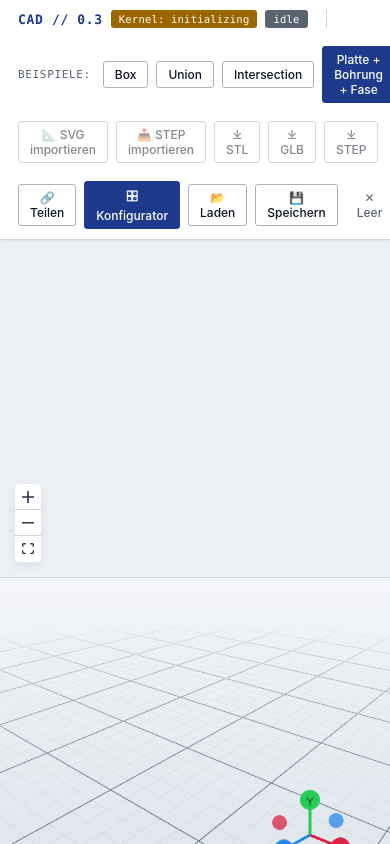
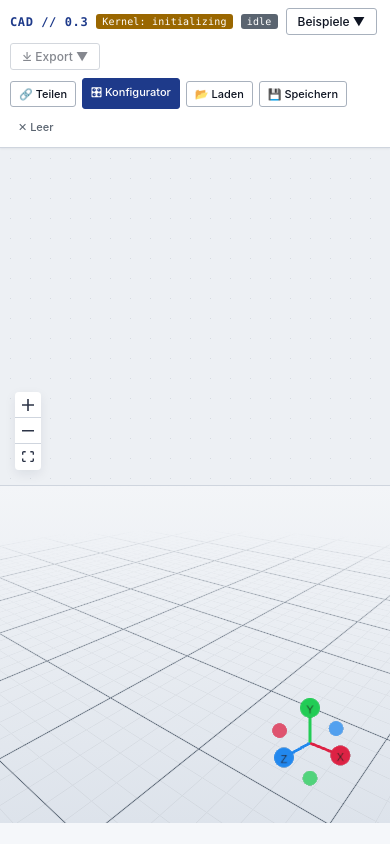
Before and after one commit to martinwiesner/cad-app, a React (Vite) app: page / in a window 390 px wide. Built offline with nearby package versions, Linux system fonts and the light colour scheme.

Commit message:
feat: mobile toolbar dropdowns, hide props panel when empty

```diff
--- a/src/components/Toolbar.tsx
+++ b/src/components/Toolbar.tsx
@@ -194,6 +194,20 @@ export function Toolbar() {
   };
 
   const [shareOpen, setShareOpen] = useState(false);
+  const [showExamples, setShowExamples] = useState(false);
+  const [showExport, setShowExport] = useState(false);
+
+  const exampleItems = [
+    { label: 'Box', fn: exampleSimpleBox },
+    { label: 'Union', fn: exampleUnion },
+    { label: 'Intersection', fn: exampleIntersection },
+    { label: 'Platte + Bohrung + Fase', fn: exampleBoxWithHole, primary: true },
+    { label: 'Edge-Pick Demo', fn: exampleSelectiveFillet },
+    { label: 'Regalbrett', fn: exampleShelfBoard },
+    { label: 'Polygon-Extrusion', fn: exampleHousePolygon },
+    { label: 'Holzplatte', fn: exampleWoodPlate },
+    { label: '3 Körper', fn: exampleMultiPreview },
+  ];
 
   return (
     <div className="toolbar">
@@ -203,61 +217,62 @@ export function Toolbar() {
         <ComputeBadge state={compute} ms={lastMs} />
       </div>
 
-      <div className="toolbar__group">
+      {/* Desktop: alle Beispiele inline */}
+      <div className="toolbar__group toolbar__desktop-only">
         <span className="toolbar__label">Beispiele:</span>
-        <button className="btn" onClick={() => loadExample(exampleSimpleBox)}>Box</button>
-        <button className="btn" onClick={() => loadExample(exampleUnion)}>Union</button>
-        <button className="btn" onClick={() => loadExample(exampleIntersection)}>Intersection</button>
-        <button className="btn btn--primary" onClick={() => loadExample(exampleBoxWithHole)}>
-          Platte + Bohrung + Fase
-        </button>
-        <button className="btn" onClick={() => loadExample(exampleSelectiveFillet)}>
-          Edge-Pick Demo
-        </button>
-        <button className="btn" onClick={() => loadExample(exampleShelfBoard)}>
-          Regalbrett
-        </button>
-        <button className="btn" onClick={() => loadExample(exampleHousePolygon)}>
-          Polygon-Extrusion
-        </button>
-        <button className="btn" onClick={() => loadExample(exampleWoodPlate)}>
-          Holzplatte
-        </button>
-        <button className="btn" onClick={() => loadExample(exampleMultiPreview)}>
-          3 Körper
-        </button>
+        {exampleItems.map((ex) => (
+          <button key={ex.label} className={`btn${ex.primary ? ' btn--primary' : ''}`}
+            onClick={() => loadExample(ex.fn)}>{ex.label}</button>
+        ))}
       </div>
 
-      <div className="toolbar__group">
-        <button className="btn" onClick={importSvg} disabled={kernel !== 'ready' || !!busy}>
-          📐 SVG importieren
+      {/* Desktop: Import + Export inline */}
+      <div className="toolbar__group toolbar__desktop-only">
+        <button className="btn" onClick={importSvg} disabled={kernel !== 'ready' || !!busy}>📐 SVG importieren</button>
+        <button className="btn" onClick={importStep} disabled={kernel !== 'ready' || !!busy}>📥 STEP importieren</button>
+        <button className="btn" onClick={exportStl} disabled={!hasShapes || !!busy}>⤓ STL</button>
+        <button className="btn" onClick={exportGlb} disabled={!hasShapes || !!busy}>⤓ GLB</button>
+        <button className="btn" onClick={exportStep} disabled={!hasShapes || !!busy}>⤓ STEP</button>
+      </div>
+
+      {/* Mobile: Beispiele-Dropdown */}
+      <div className="toolbar__group toolbar__mobile-only" style={{ position: 'relative' }}>
+        <button className="btn" onClick={() => { setShowExamples(v => !v); setShowExport(false); }}>
+          Beispiele {showExamples ? '▲' : '▼'}
         </button>
-        <button className="btn" onClick={importStep} disabled={kernel !== 'ready' || !!busy}>
-          📥 STEP importieren
+        {showExamples && (
+          <div className="toolbar__dropdown">
+            {exampleItems.map((ex) => (
+              <button key={ex.label} className={`toolbar__dropdown-item${ex.primary ? ' toolbar__dropdown-item--primary' : ''}`}
+                onClick={() => { loadExample(ex.fn); setShowExamples(false); }}>
+                {ex.label}
+              </button>
+            ))}
+          </div>
+        )}
+      </div>
+
+      {/* Mobile: Export-Dropdown */}
+      <div className="toolbar__group toolbar__mobile-only" style={{ position: 'relative' }}>
+        <button className="btn" onClick={() => { setShowExport(v => !v); setShowExamples(false); }}
+          disabled={!hasShapes || !!busy}>
+          ⤓ Export {showExport ? '▲' : '▼'}
         </button>
-        <button className="btn" onClick={exportStl} disabled={!hasShapes || !!busy}>
-          ⤓ STL
-        </button>
-        <button className="btn" onClick={exportGlb} disabled={!hasShapes || !!busy}>
-          ⤓ GLB
-        </button>
-        <button className="btn" onClick={exportStep} disabled={!hasShapes || !!busy}>
-          ⤓ STEP
-        </button>
+        {showExport && (
+          <div className="toolbar__dropdown">
+            <button className="toolbar__dropdown-item" onClick={() => { exportStl(); setShowExport(false); }}>⤓ STL</button>
+            <button className="toolbar__dropdown-item" onClick={() => { exportGlb(); setShowExport(false); }}>⤓ GLB</button>
+            <button className="toolbar__dropdown-item" onClick={() => { exportStep(); setShowExport(false); }}>⤓ STEP</button>
+          </div>
+        )}
       </div>
 
       <div className="toolbar__group toolbar__group--actions">
-        <button className="btn" onClick={() => setShareOpen(true)} title="Konfigurator-URL erzeugen">
-          🔗 Teilen
-        </button>
+        <button className="btn" onClick={() => setShareOpen(true)}>🔗 Teilen</button>
         <ConfiguratorToggle />
         <button className="btn" onClick={importProject}>📂 Laden</button>
         <button className="btn" onClick={exportProject}>💾 Speichern</button>
-        <button className="btn btn--ghost" onClick={() => {
-          clearGraphCache();
-          reset();
-          useViewerStore.getState().clear();
-        }}>
+        <button className="btn btn--ghost" onClick={() => { clearGraphCache(); reset(); useViewerStore.getState().clear(); }}>
           ✕ Leer
         </button>
       </div>
--- a/src/styles.css
+++ b/src/styles.css
@@ -129,6 +129,35 @@ body {
   font-family: var(--mono);
   margin-right: 4px;
 }
+.toolbar__mobile-only { display: none; }
+.toolbar__dropdown {
+  position: absolute;
+  top: calc(100% + 4px);
+  left: 0;
+  z-index: 200;
+  background: var(--bg-1);
+  border: 1px solid var(--border);
+  border-radius: 4px;
+  box-shadow: var(--shadow-md);
+  display: flex;
+  flex-direction: column;
+  min-width: 180px;
+  overflow: hidden;
+}
+.toolbar__dropdown-item {
+  background: none;
+  border: none;
+  border-bottom: 1px solid var(--border);
+  text-align: left;
+  padding: 10px 14px;
+  font-size: 13px;
+  font-family: var(--sans);
+  color: var(--ink-0);
+  cursor: pointer;
+}
+.toolbar__dropdown-item:last-child { border-bottom: none; }
+.toolbar__dropdown-item:hover { background: var(--bg-2); }
+.toolbar__dropdown-item--primary { color: var(--accent); font-weight: 600; }
 .brand {
   font-family: var(--mono);
   font-size: 13px;
@@ -1440,16 +1469,21 @@ canvas { display: block; }
      Editor-Ansicht (minimale Anpassungen — kein perfektes Mobile-UI)
      ----------------------------------------------------------------------- */
 
-  /* 3-Spalten-Grid → alles vertikal stapeln */
-  .app__main {
-    display: flex;
-    flex-direction: column;
-    overflow-y: auto;
-  }
-  /* Palette ausblenden — Drag-and-Drop geht auf Touch sowieso nicht */
+  /* Desktop-only Gruppen verstecken, Mobile-only zeigen */
+  .toolbar__desktop-only { display: none !important; }
+  .toolbar__mobile-only  { display: flex !important; }
+
+  /* Toolbar kompakter */
+  .toolbar { gap: 8px; padding: 8px 10px; flex-wrap: wrap; }
+  .toolbar__group--brand { border-right: none; padding-right: 0; margin-right: 0; }
+  .brand { font-size: 12px; }
+  .status-pill { font-size: 10px; padding: 2px 6px; }
+  .toolbar__group--actions { margin-left: 0; flex-wrap: wrap; gap: 6px; }
+  .toolbar__group--actions .btn { padding: 5px 8px; font-size: 11px; }
+
+  /* 3-Spalten-Grid → vertikal stapeln */
+  .app__main { display: flex; flex-direction: column; overflow-y: auto; }
   .app__palette { display: none; }
-
-  /* Editor + Viewer nebeneinander → übereinander, je ~40vh */
   .app__center {
     display: flex;
     flex-direction: column;
@@ -1460,7 +1494,8 @@ canvas { display: block; }
   .app__editor { flex: 1; min-height: 0; }
   .app__viewer { flex: 1; min-height: 0; }
 
-  /* Node-Eigenschaften: volle Breite, kompakter, unterhalb des Viewers */
+  /* Node-Eigenschaften: nur zeigen wenn Node gewählt, sonst verstecken */
+  .app__props:has(.props__empty) { display: none; }
   .app__props {
     border-left: none;
     border-top: 1px solid var(--border);
```
